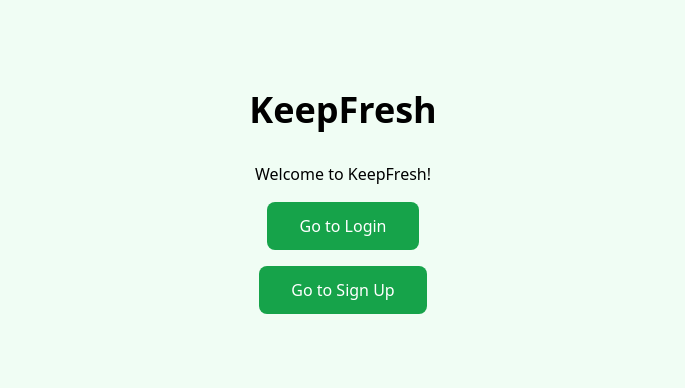
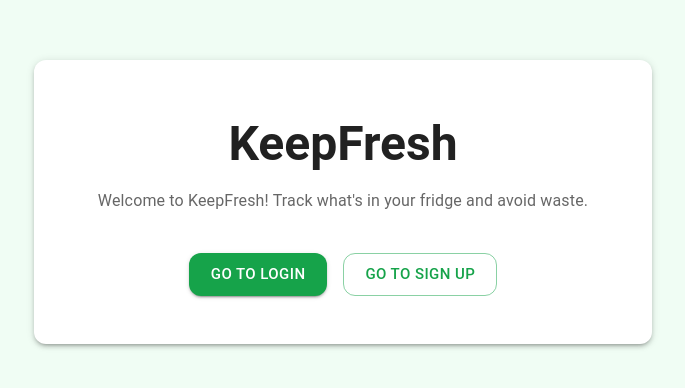
Before and after one commit to hvpham-yorku/project-group-8-keepfresh, a Next.js app in the folder frontend/: page / in a window 1280 px wide. Shown: the part 198-586 px from the top of the page, without its empty margins (297-982 px from the left). Built offline with nearby package versions, Linux system fonts and the light colour scheme.

Commit message:
landing page upgrade

```diff
--- a/frontend/app/layout.tsx
+++ b/frontend/app/layout.tsx
@@ -1,10 +1,31 @@
+"use client";
 import "./globals.css";
 import type { ReactNode } from "react";
+import { CssBaseline, ThemeProvider, createTheme } from "@mui/material";
+
+const theme = createTheme({
+  palette: {
+    primary: {
+      main: "#16a34a", // green-600
+    },
+    background: {
+      default: "#f0fdf4", // green-50
+    },
+  },
+  shape: {
+    borderRadius: 12,
+  },
+});
 
 export default function RootLayout({ children }: { children: ReactNode }) {
   return (
     <html lang="en">
-      <body>{children}</body>
+      <body>
+        <ThemeProvider theme={theme}>
+          <CssBaseline />
+          {children}
+        </ThemeProvider>
+      </body>
     </html>
   );
 }
--- a/frontend/app/page.tsx
+++ b/frontend/app/page.tsx
@@ -1,20 +1,65 @@
-import Link from 'next/link';
+import Link from "next/link";
+import {
+  Button,
+  Card,
+  CardActions,
+  CardContent,
+  Container,
+  Stack,
+  Typography,
+} from "@mui/material";
 
 export default function Home() {
   return (
-    <div className="min-h-screen flex flex-col items-center justify-center p-8 gap-4 bg-green-50">
-      <h1 className="text-4xl font-bold">KeepFresh</h1>
-      <p className="mt-4">Welcome to KeepFresh!</p>
-      <Link href="/login">
-        <button className="bg-green-600 text-white rounded-lg px-8 py-3">
-         Go to Login
-        </button>
-      </Link>
-      <Link href="/signup">
-        <button className="bg-green-600 text-white rounded-lg px-8 py-3">
-          Go to Sign Up
-        </button>
-      </Link>
-    </div>
+    <Container
+      maxWidth="md"
+      sx={{
+        minHeight: "100vh",
+        display: "flex",
+        alignItems: "center",
+        justifyContent: "center",
+      }}
+    >
+      <Card
+        elevation={3}
+        sx={{
+          px: 6,
+          py: 5,
+          textAlign: "center",
+        }}
+      >
+        <CardContent>
+          <Typography variant="h3" component="h1" fontWeight={700} gutterBottom>
+            KeepFresh
+          </Typography>
+          <Typography color="text.secondary">
+            Welcome to KeepFresh! Track what&apos;s in your fridge and avoid
+            waste.
+          </Typography>
+        </CardContent>
+        <CardActions sx={{ justifyContent: "center", mt: 2 }}>
+          <Stack direction="row" spacing={2}>
+            <Button
+              component={Link}
+              href="/login"
+              variant="contained"
+              color="primary"
+              size="large"
+            >
+              Go to Login
+            </Button>
+            <Button
+              component={Link}
+              href="/signup"
+              variant="outlined"
+              color="primary"
+              size="large"
+            >
+              Go to Sign Up
+            </Button>
+          </Stack>
+        </CardActions>
+      </Card>
+    </Container>
   );
 }
```
